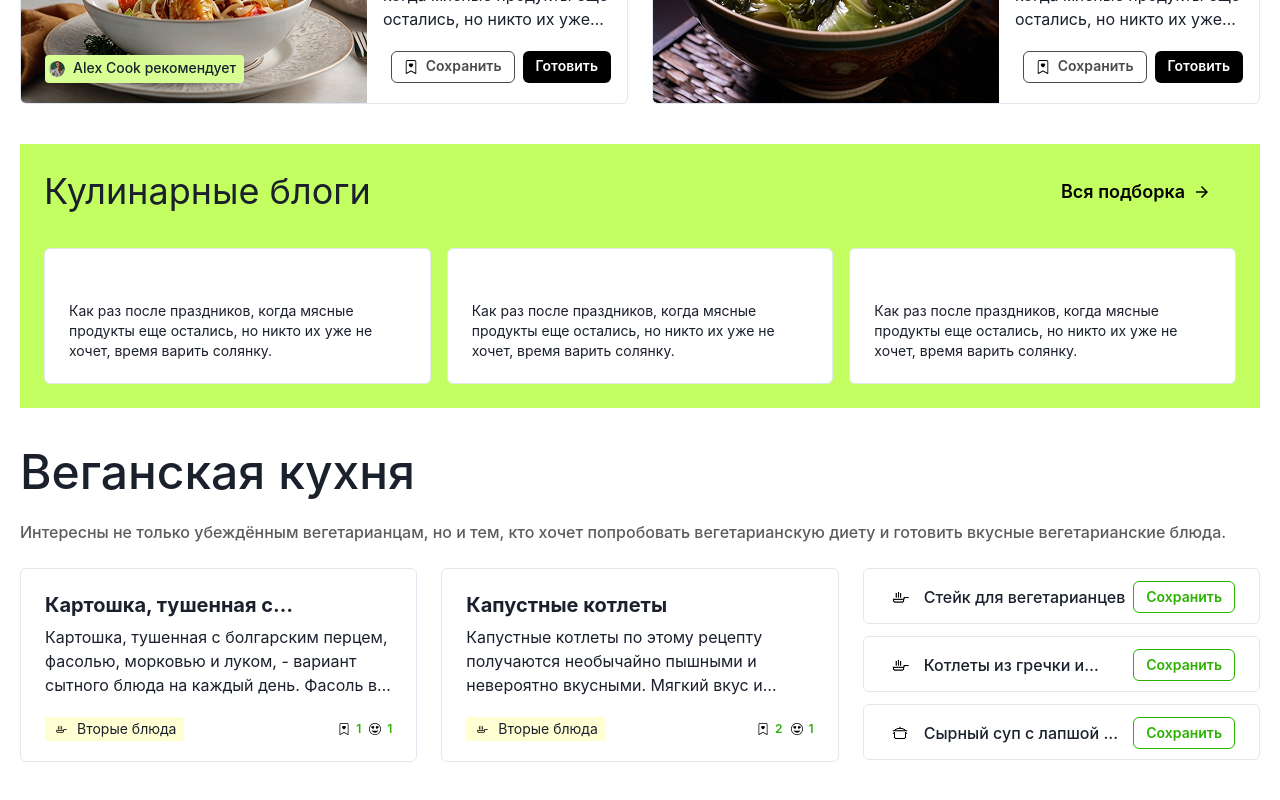
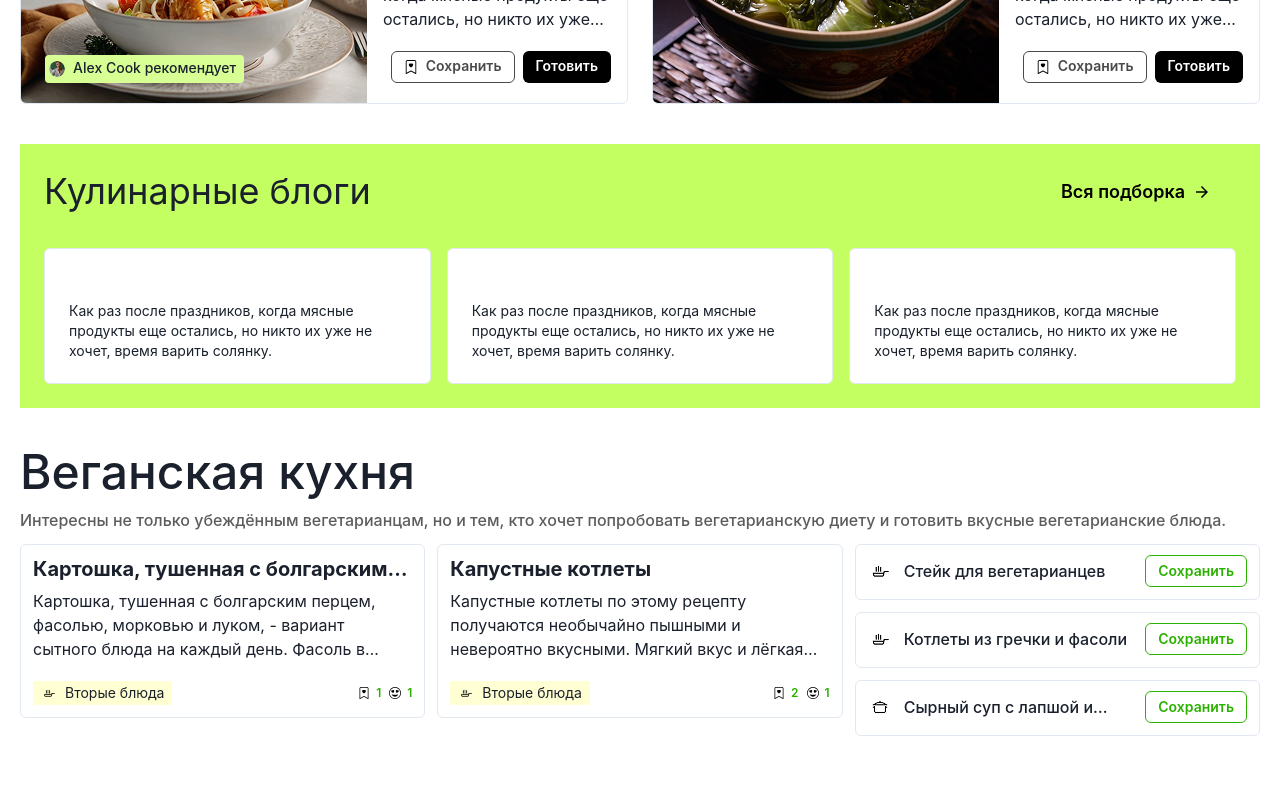
Before and after one commit to ClevertecFrontendLab/sergioivanov008, a React (Vite) app: page / in a window 1280 px wide. Shown: the part 1298-2098 px from the top of the page. Built offline with nearby package versions, Linux system fonts and the light colour scheme.

Commit message:
refactor(pagefootersection): change styles for adaptive

```diff
--- a/src/components/page-footer-section/PageFooterSection.tsx
+++ b/src/components/page-footer-section/PageFooterSection.tsx
@@ -8,7 +8,7 @@ export function PageFooterSection() {
         <Grid
             mx='auto'
             w='100%'
-            gap={6}
+            gap={{ base: '12px', lg: '16px', xl: '24px' }}
             templateAreas={{
                 base: `"one"
                      "two"
--- a/src/components/recipe-item-pin/RecipeItemPin.tsx
+++ b/src/components/recipe-item-pin/RecipeItemPin.tsx
@@ -17,7 +17,7 @@ export function RecipeItemPin({ data }: RecipeItemPropsType) {
                     '0 2px 4px -1px rgba(32, 126, 0, 0.06), 0 4px 6px -1px rgba(32, 126, 0, 0.1)',
             }}
         >
-            <HStack py={3} px={6} gap={2}>
+            <HStack py={{ base: '10px', xl: '12px' }} px={{ base: '12px', xl: '24px' }} gap={2}>
                 <CardBody p={0}>
                     <Flex align='center' gap={3}>
                         <Image
--- a/src/components/recipe-item-simple/RecipeItemSimple.tsx
+++ b/src/components/recipe-item-simple/RecipeItemSimple.tsx
@@ -16,7 +16,12 @@ export function RecipeItemSimple({ data }: RecipeItemPropsType) {
                     '0 2px 4px -1px rgba(32, 126, 0, 0.06), 0 4px 6px -1px rgba(32, 126, 0, 0.1)',
             }}
         >
-            <Stack pt={6} pb={5} px={6} gap={0}>
+            <Stack
+                pt={{ base: '12px', lg: '16px', xl: '24px' }}
+                pb={{ base: '12px', lg: '16px', xl: '20px' }}
+                px={{ base: '12px', lg: '16px', xl: '24px' }}
+                gap={0}
+            >
                 <CardBody p={0}>
                     <Heading size='md' noOfLines={1}>
                         {data.title}
```
